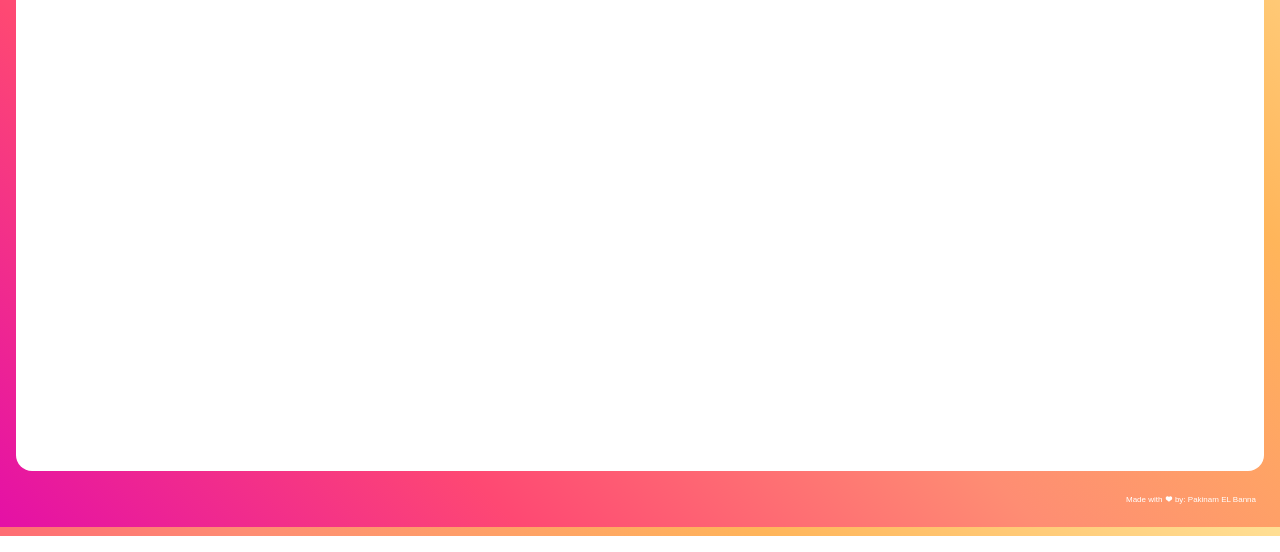
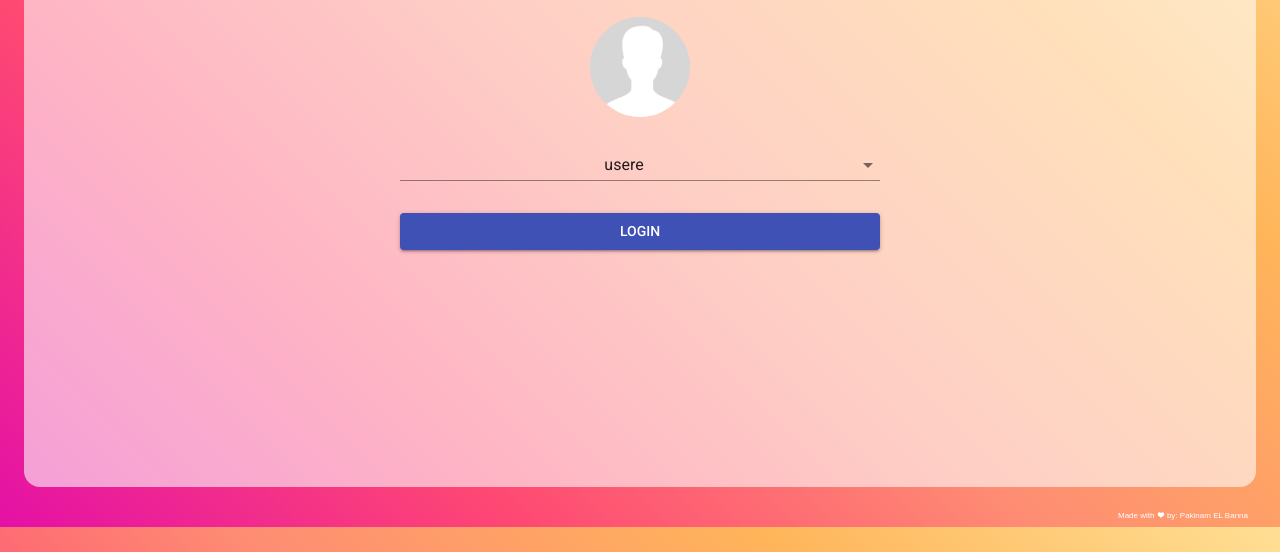
Before and after one commit to PakinamElBanna/Would-You-Rather, a React app: page / in a window 1280 px wide. Shown: the part 273-825 px from the top of the page. Built offline with nearby package versions, Linux system fonts and the light colour scheme.

Commit message:
Setup basic login layout

```diff
--- a/public/index.html
+++ b/public/index.html
@@ -10,6 +10,7 @@
     -->
     <link rel="manifest" href="%PUBLIC_URL%/manifest.json">
     <link rel="shortcut icon" href="%PUBLIC_URL%/favicon.ico">
+    <link rel="stylesheet" href="https://fonts.googleapis.com/css?family=Roboto:300,400,500">
     <!--
       Notice the use of %PUBLIC_URL% in the tags above.
       It will be replaced with the URL of the `public` folder during the build.
--- a/src/components/App.css
+++ b/src/components/App.css
@@ -1,12 +1,13 @@
 .App {
   text-align: center;
-  padding: 1em;
+  padding: 1em 1.5em;
 }
 
 .App-container {
   text-align: center;
-  background: #FFF;
   height: 80vh;
+  background: #ffffff96;
+  margin-top: 1em;
   border-radius: 1em;
 }
 
--- /dev/null
+++ b/src/components/Avatar.css
@@ -0,0 +1,11 @@
+.avatar {
+  width: 100px;
+  height: 100px;
+  margin: 2em auto;
+}
+.avatar-img {
+  width: 100%;
+  height: 100%;
+  object-fit: cover;
+  border-radius: 50%;
+}
--- /dev/null
+++ b/src/components/Avatar.js
@@ -0,0 +1,14 @@
+import React, { Component } from 'react'
+import emptyAvatar from '../avatar.png'
+import './Avatar.css'
+
+class Avatar extends Component {
+  render(){
+    return (
+      <div className="avatar">
+        <img className="avatar-img" src={emptyAvatar}/>
+      </div>
+    )
+  }
+}
+export default Avatar
--- /dev/null
+++ b/src/components/Login.css
@@ -0,0 +1,16 @@
+.login-container {
+  padding: 1em;
+  padding-top: 5em;
+}
+.login-form {
+  width: 40%;
+  margin: 0 auto;
+}
+.login-form-field {
+  display: flex;
+  flex-wrap: wrap;
+  margin: 1em;
+}
+.login-button {
+  margin-top: 2em;
+}
--- a/src/components/Login.js
+++ b/src/components/Login.js
@@ -1,10 +1,45 @@
 import React, { Component } from 'react'
+import './Login.css'
+import TextField from '@material-ui/core/TextField';
+import MenuItem from '@material-ui/core/MenuItem';
+import Select from '@material-ui/core/Select';
+import InputLabel from '@material-ui/core/InputLabel';
+import FormControl from '@material-ui/core/FormControl';
+import Button from '@material-ui/core/Button';
+import Avatar from './Avatar'
 
 class Login extends Component {
+  state = {
+    user: 3
+  }
+
+handleUserChange = event => {
+  event.preventDefault()
+  this.state.user = event.target.value
+};
+
   render() {
+    const { user } = this.state
+    const user1 = "usere"
     return (
-      <div className="container">
-        Login
+      <div className="login-container">
+        <h1 className="title">Please Login</h1>
+        <Avatar />
+        <form className="login-form">
+        <FormControl fullWidth>
+          <Select
+          value={this.state.user}
+          onChange={this.handleUserChange}>
+          name="user"
+          <MenuItem key="3" value={3}>{user1}</MenuItem>
+          </Select>
+        </FormControl>
+        <div className="login-button">
+          <Button variant="contained" color="primary" fullWidth>
+          Login
+         </Button>
+        </div>
+        </form>
       </div>
     )
   }
--- a/src/index.css
+++ b/src/index.css
@@ -12,3 +12,18 @@ body {
 .logo {
   width: 200px;
 }
+.container {
+  padding: 0.2em;
+}
+.title {
+  font-weight: 400;
+  color: #4C4C4C;
+}
+.input {
+  font-size: 1em;
+  outline: none;
+  padding: 0.5em;
+}
+.field {
+  margin: 1em 0;
+}
```
Also changed, not shown: src/actions/users.js (added, +8 -0 lines), src/reducers/users.js (added, +13 -0 lines), src/actions/shared.js (added), src/avatar.png (added).
